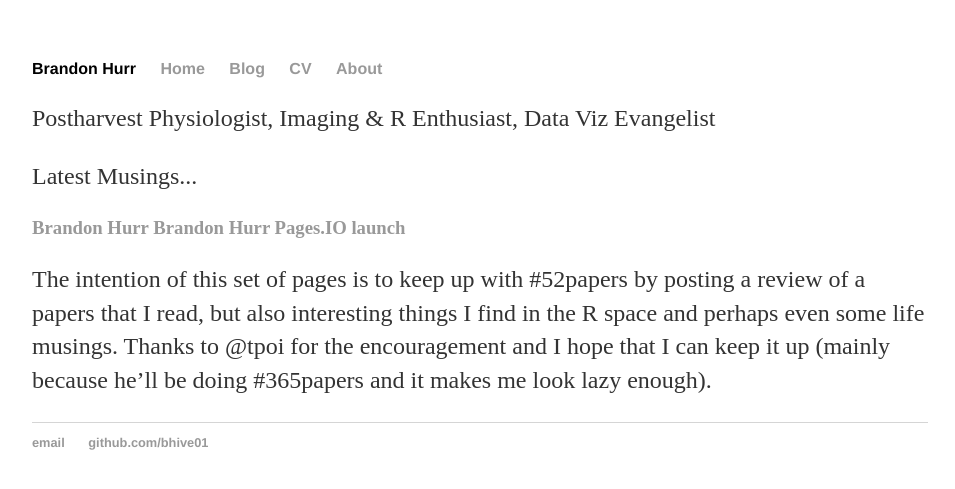
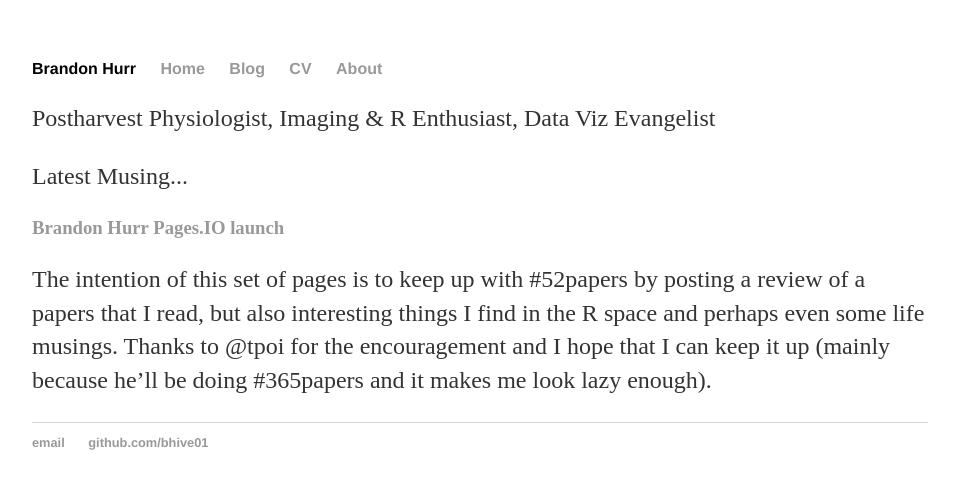
Before and after one commit to bhive01/bhive01.github.io, a Jekyll site: the page built from index.html, in a window 1280 px wide. Shown: the top 489 px of the page, without its empty margins (160-1115 px from the left). Built offline with Jekyll 4.4.1, drawn with Linux system fonts in a browser that asks for light colours.

Commit message:
Update post_detail.html

```diff
--- a/_includes/post_detail.html
+++ b/_includes/post_detail.html
@@ -1,8 +1,5 @@
-<p>Latest Musings...</p>
+<p>Latest Musing...</p>
 <h3 class="entry-title">
-{% if page.title %}
-    <a href="{{ root_url }}{{ page.url }}">{{ page.title }}</a>
-{% endif %}
 {% if post.title %}
     <a href="{{ root_url }}{{ post.url }}">{{ post.title }}</a>
 {% endif %}
```
